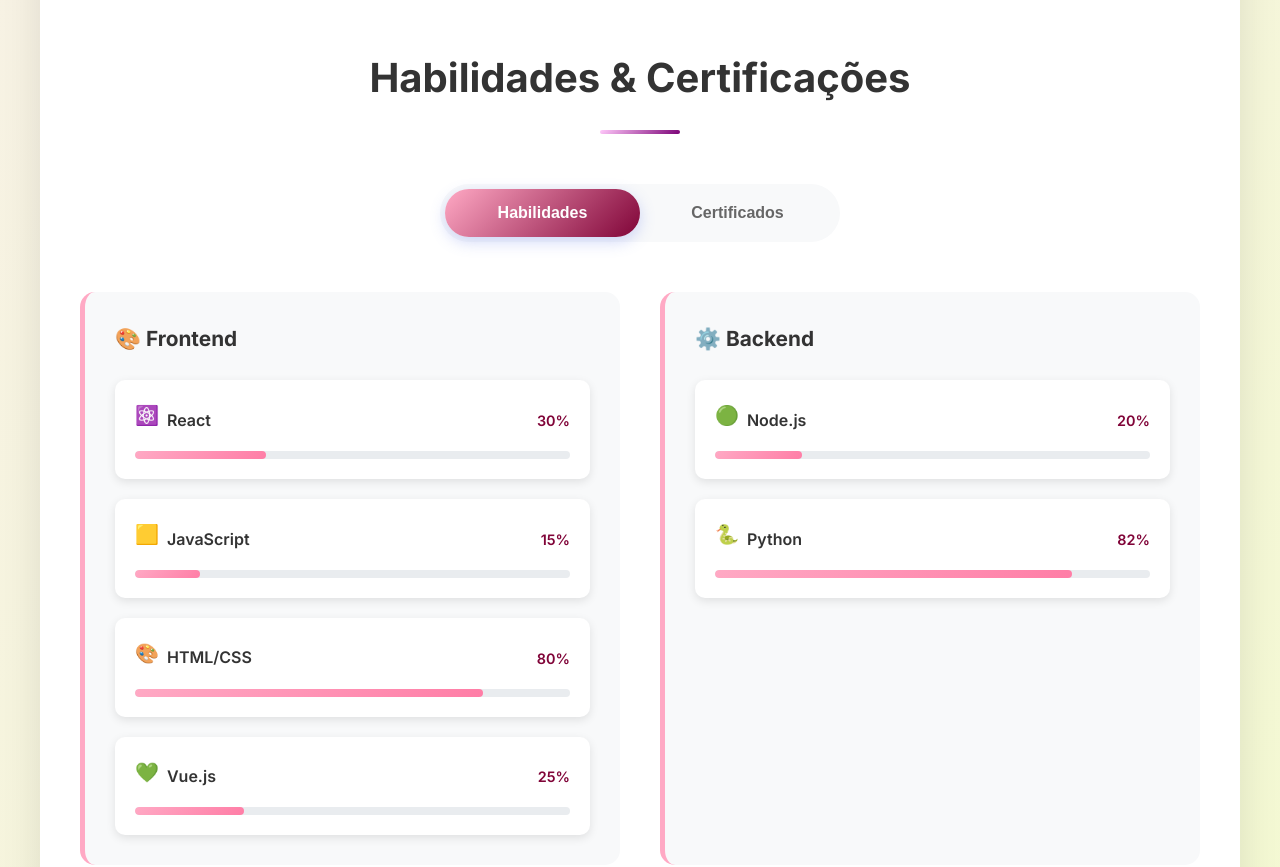
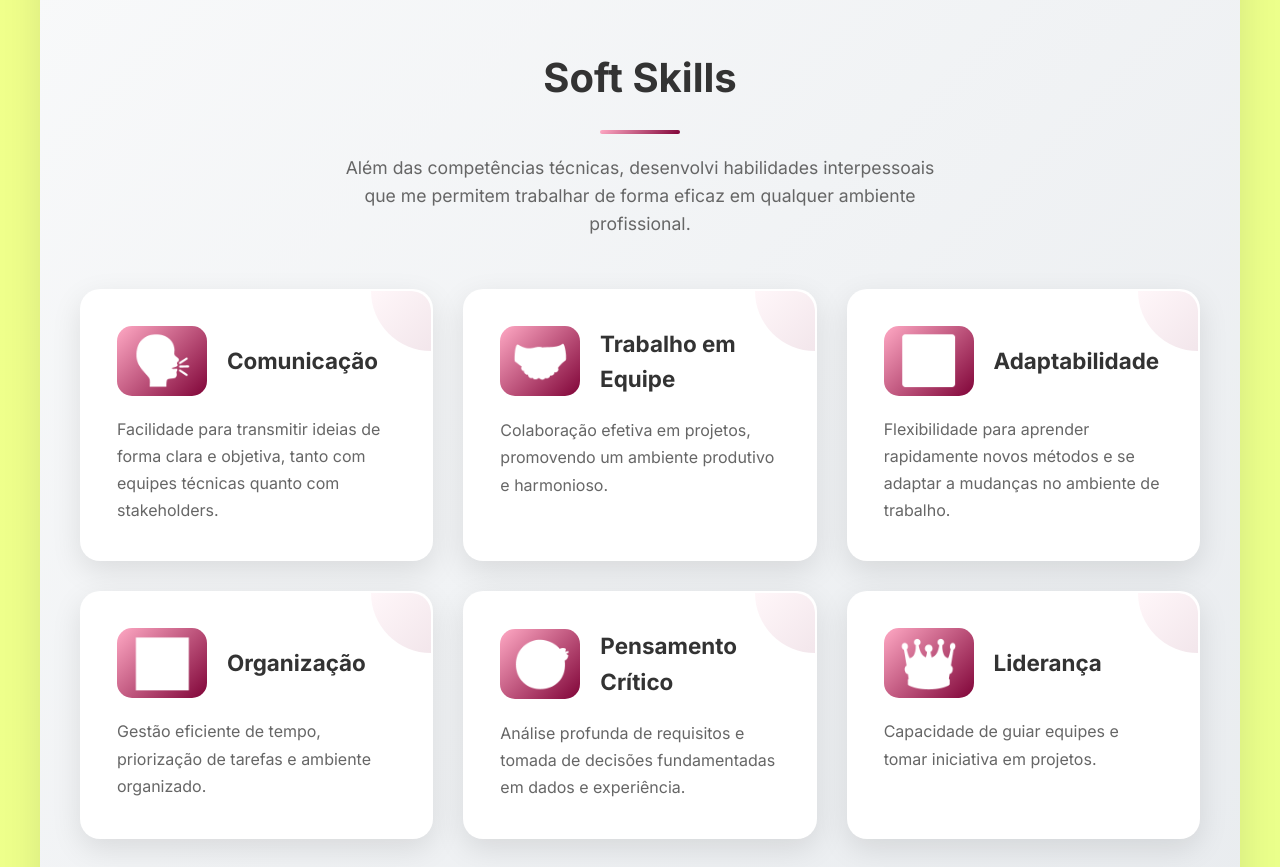
Before and after one commit to dudareal/dudareal.github.io, a React (Vite) app: page / in a window 1280 px wide. Shown: the part 1280-2147 px from the top of the page. Built offline with nearby package versions, Linux system fonts and the light colour scheme.

Commit message:
ultimo commit juro

```diff
--- a/src/App.css
+++ b/src/App.css
@@ -9,7 +9,7 @@ body {
   font-family: 'Inter', 'Segoe UI', Tahoma, Geneva, Verdana, sans-serif;
   line-height: 1.6;
   color: #333333;
-  background: linear-gradient(135deg, #f9eeee 0%, #f0ffc1 100%);
+  background: linear-gradient(135deg, #f3ff8b 0%, #e2ff8b 100%);
   min-height: 100vh;
 }
 
@@ -211,7 +211,7 @@ body {
 .project-image {
   width: 100%;
   height: 200px;
-  background: linear-gradient(135deg, #e8aad4 0%, #88065d 100%);
+  background: linear-gradient(135deg, #f8f9fa 0%, #e632aa 100%);
   display: flex;
   align-items: center;
   justify-content: center;
@@ -269,12 +269,12 @@ body {
 }
 
 .project-link.primary {
-  background: #f186ca;
+  background: #000000;
   color: white;
 }
 
 .project-link.primary:hover {
-  background: #d62da0;
+  background: #ff8cdb;
   transform: translateY(-2px);
 }
 
@@ -330,7 +330,6 @@ body {
   background: rgba(102, 126, 234, 0.1);
 }
 
-/* Skills Content */
 .skills-content {
   animation: fadeIn 0.5s ease-in;
 }
@@ -569,9 +568,148 @@ body {
   to { opacity: 1; transform: translateY(0); }
 }
 
+/* SoftSkills Component Styles */
+.soft-skills-section {
+  padding: 80px 40px;
+  background: linear-gradient(135deg, #f8f9fa 0%, #e9ecef 100%);
+}
+
+.soft-skills-title {
+  font-size: 2.5rem;
+  text-align: center;
+  margin-bottom: 20px;
+  color: #333;
+  position: relative;
+}
+
+.soft-skills-divider {
+  width: 80px;
+  height: 4px;
+  background: linear-gradient(135deg, #ffa9c4 0%, #800438 100%);
+  margin: 20px auto;
+  border-radius: 2px;
+}
+
+.soft-skills-description {
+  text-align: center;
+  font-size: 1.1rem;
+  color: #666;
+  margin-bottom: 50px;
+  max-width: 600px;
+  margin: 0 auto 50px;
+}
+
+.soft-skills-grid {
+  display: grid;
+  grid-template-columns: repeat(auto-fit, minmax(320px, 1fr));
+  gap: 30px;
+  max-width: 1200px;
+  margin: 0 auto;
+}
+
+.soft-skill-card {
+  background: white;
+  padding: 35px;
+  border-radius: 20px;
+  box-shadow: 0 10px 30px rgba(0, 0, 0, 0.1);
+  transition: all 0.3s ease;
+  border: 2px solid transparent;
+  cursor: pointer;
+  position: relative;
+  overflow: hidden;
+}
+
+.soft-skill-card:hover {
+  transform: translateY(-10px);
+  box-shadow: 0 20px 40px rgba(0, 0, 0, 0.15);
+  border-color: #800438;
+}
+
+.soft-skill-decoration {
+  position: absolute;
+  top: 0;
+  right: 0;
+  width: 60px;
+  height: 60px;
+  background: linear-gradient(135deg, #ffa9c4 0%, #800438 100%);
+  border-radius: 0 20px 0 60px;
+  opacity: 0.1;
+}
+
+.soft-skill-header {
+  display: flex;
+  align-items: center;
+  margin-bottom: 20px;
+  position: relative;
+  z-index: 2;
+}
+
+.soft-skill-icon-wrapper {
+  font-size: 3rem;
+  margin-right: 20px;
+  background: linear-gradient(135deg, #ffa9c4 0%, #800438 100%);
+  border-radius: 15px;
+  padding: 15px;
+  display: flex;
+  align-items: center;
+  justify-content: center;
+  min-width: 70px;
+  height: 70px;
+}
+
+.soft-skill-icon {
+  filter: brightness(0) invert(1);
+}
+
+.soft-skill-name {
+  font-size: 1.4rem;
+  font-weight: 700;
+  color: #333;
+  margin: 0;
+}
+
+.soft-skill-description {
+  color: #666;
+  line-height: 1.7;
+  margin: 0;
+  font-size: 1rem;
+  position: relative;
+  z-index: 2;
+}
+
+/* Responsive Design */
+@media (max-width: 768px) {
+  .soft-skills-section {
+    padding: 60px 20px;
+  }
+
+  .soft-skills-title {
+    font-size: 2rem;
+  }
+
+  .soft-skills-grid {
+    grid-template-columns: 1fr;
+    gap: 20px;
+  }
+
+  .soft-skill-card {
+    padding: 25px;
+  }
+
+  .soft-skill-header {
+    flex-direction: column;
+    text-align: center;
+    gap: 15px;
+  }
+
+  .soft-skill-icon-wrapper {
+    margin-right: 0;
+  }
+}
+
 /* Footer */
 .footer {
-  background: #5c044f;
+  background: #ff8ccb;
   color: white;
   text-align: center;
   padding: 50px 40px;
--- a/src/App.jsx
+++ b/src/App.jsx
@@ -1,6 +1,7 @@
 import React from 'react';
 import Header from './components/Header';
 import About from './components/About';
+import SoftSkills from './components/SoftSkills';
 import SkillsCertificates from './components/SkillsCertificates';
 import Projects from './components/Projects';
 import Footer from './components/Footer';
@@ -11,6 +12,7 @@ function App() {
     <div className="App">
       <Header />
       <About />
+      <SoftSkills />
       <SkillsCertificates />
       <Projects />
       <Footer />
--- a/src/components/About.jsx
+++ b/src/components/About.jsx
@@ -50,6 +50,7 @@ const About = () => {
         </div>
       </div>
     </section>
+
   );
 };
 
--- /dev/null
+++ b/src/components/SoftSkills.jsx
@@ -0,0 +1,74 @@
+import React from 'react';
+
+const SoftSkills = () => {
+  const softSkills = [
+    {
+      name: 'Comunicação',
+      icon: '🗣️',
+      description: 'Facilidade para transmitir ideias de forma clara e objetiva, tanto com equipes técnicas quanto com stakeholders.'
+    },
+    {
+      name: 'Trabalho em Equipe',
+      icon: '🤝',
+      description: 'Colaboração efetiva em projetos, promovendo um ambiente produtivo e harmonioso.'
+    },
+    {
+      name: 'Adaptabilidade',
+      icon: '🔄',
+      description: 'Flexibilidade para aprender rapidamente novos métodos e se adaptar a mudanças no ambiente de trabalho.'
+    },
+    {
+      name: 'Organização',
+      icon: '📊',
+      description: 'Gestão eficiente de tempo, priorização de tarefas e ambiente organizado.'
+    },
+    {
+      name: 'Pensamento Crítico',
+      icon: '🎯',
+      description: 'Análise profunda de requisitos e tomada de decisões fundamentadas em dados e experiência.'
+    },
+    {
+      name: 'Liderança',
+      icon: '👑',
+      description: 'Capacidade de guiar equipes e tomar iniciativa em projetos.'
+    }
+  ];
+
+  return (
+    <section className="soft-skills-section">
+      <h2 className="soft-skills-title">
+        Soft Skills
+        <div className="soft-skills-divider"></div>
+      </h2>
+
+      <p className="soft-skills-description">
+        Além das competências técnicas, desenvolvi habilidades interpessoais que me permitem trabalhar de forma eficaz em qualquer ambiente profissional.
+      </p>
+
+      <div className="soft-skills-grid">
+        {softSkills.map((skill, index) => (
+          <div key={index} className="soft-skill-card">
+            <div className="soft-skill-decoration"></div>
+
+            <div className="soft-skill-header">
+              <div className="soft-skill-icon-wrapper">
+                <span className="soft-skill-icon">
+                  {skill.icon}
+                </span>
+              </div>
+              <h3 className="soft-skill-name">
+                {skill.name}
+              </h3>
+            </div>
+
+            <p className="soft-skill-description">
+              {skill.description}
+            </p>
+          </div>
+        ))}
+      </div>
+    </section>
+  );
+};
+
+export default SoftSkills;
```
